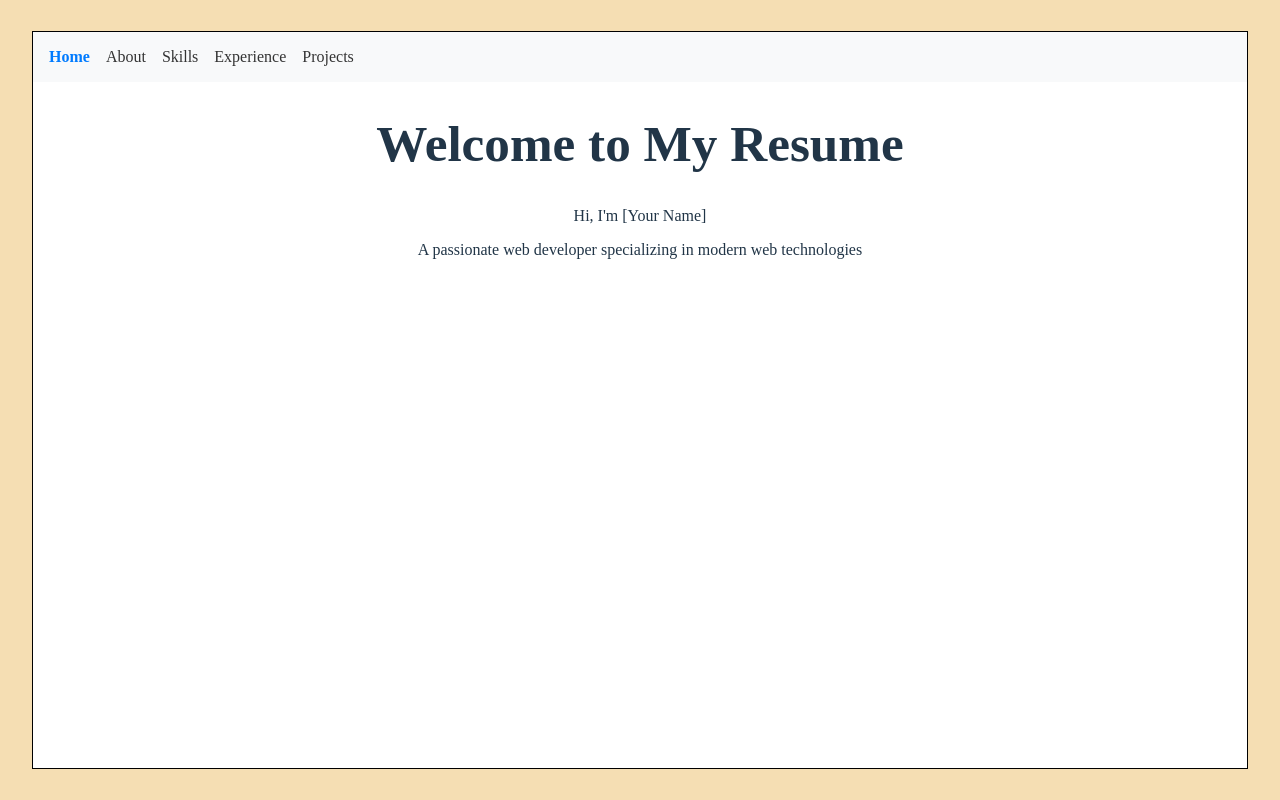
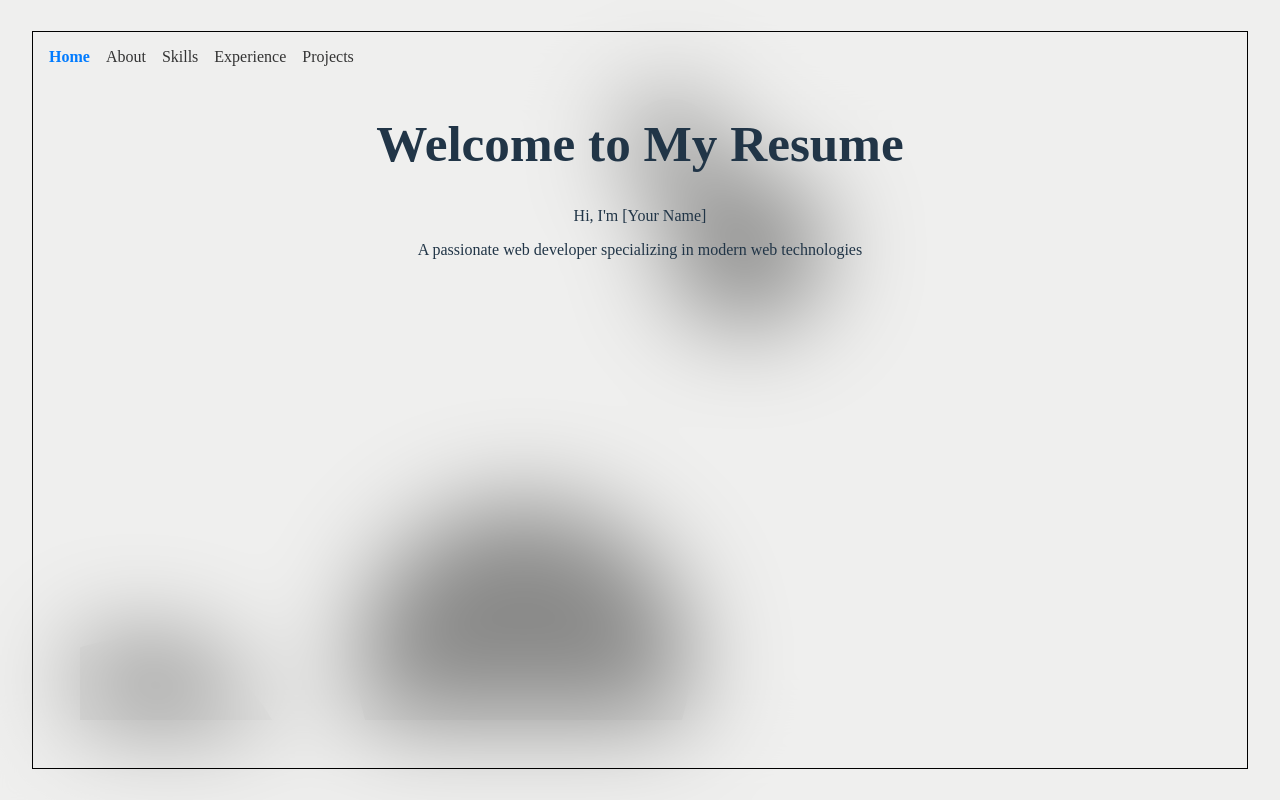
Before and after one commit to MA-Zarei/my-resume, a React (Vite) app: page / in a window 1280 px wide. Built offline with nearby package versions, Linux system fonts and the light colour scheme.

Commit message:
3- Background Layer
Background layer completed.

```diff
--- a/src/components/Background/Background.css
+++ b/src/components/Background/Background.css
@@ -1,11 +1,22 @@
 .background {
   position: fixed;
-  top: 5vh;
-  left: 5%;
-  width: 90%;
-  height: 90vh;
+  top: 0;
+  left: 0;
+  width: 100%;
+  height: 100vh;
   overflow: hidden;
   z-index: -1;
+  mask: linear-gradient(to right,
+  transparent 80px,
+  #000 80px calc(100% - 80px),
+  transparent calc(100% - 80px)
+),
+linear-gradient(to bottom,
+  transparent 80px,
+  #000 80px calc(100% - 80px),
+  transparent calc(100% - 80px)
+);
+mask-composite: intersect;
 }
 
 .blur-overlay {
@@ -27,5 +38,6 @@
   width: 1px;
   height: 1px;
   opacity: 1;
-  transition: transform 6s ease-in-out, top 6s linear, left 6s linear, opacity 3s ease-out;
+  transition: transform 6s ease-in-out, top 6s linear, left 6s linear,
+    opacity 3s ease-out;
 }
--- a/src/components/Background/Background.tsx
+++ b/src/components/Background/Background.tsx
@@ -58,6 +58,7 @@ const Background = () => {
     <>
       <div className="background" ref={backgroundRef}></div>
       <div className="blur-overlay"></div>
+
     </>
   )
 }
--- a/src/components/Header/Header.css
+++ b/src/components/Header/Header.css
@@ -1,6 +1,5 @@
 header {
   padding: 1rem;
-  background-color: #f8f9fa;
 }
 
 nav {
--- a/src/layouts/RootLayout.css
+++ b/src/layouts/RootLayout.css
@@ -1,5 +1,5 @@
 .root-layout{
-    background-color: wheat;
+    /* background-color: wheat; */
     height: 100vh;
     display: flex;
     justify-content: center;
@@ -9,7 +9,7 @@
 }
 
 .template{
-    background-color: white;
+    /* background-color: white; */
     border: 1px solid black;
     width: 100%;
     height: 100%;
--- a/src/layouts/RootLayout.tsx
+++ b/src/layouts/RootLayout.tsx
@@ -1,12 +1,14 @@
 import { Outlet } from "react-router-dom";
 import Header from "../components/Header/Header";
 import "./RootLayout.css";
+import Background from "../components/Background/Background";
 
 const RootLayout = () => {
   return (
     <div className="root-layout">
       <div className="template">
         <Header />
+        <Background />
         <main>
           <Outlet />
         </main>
```
